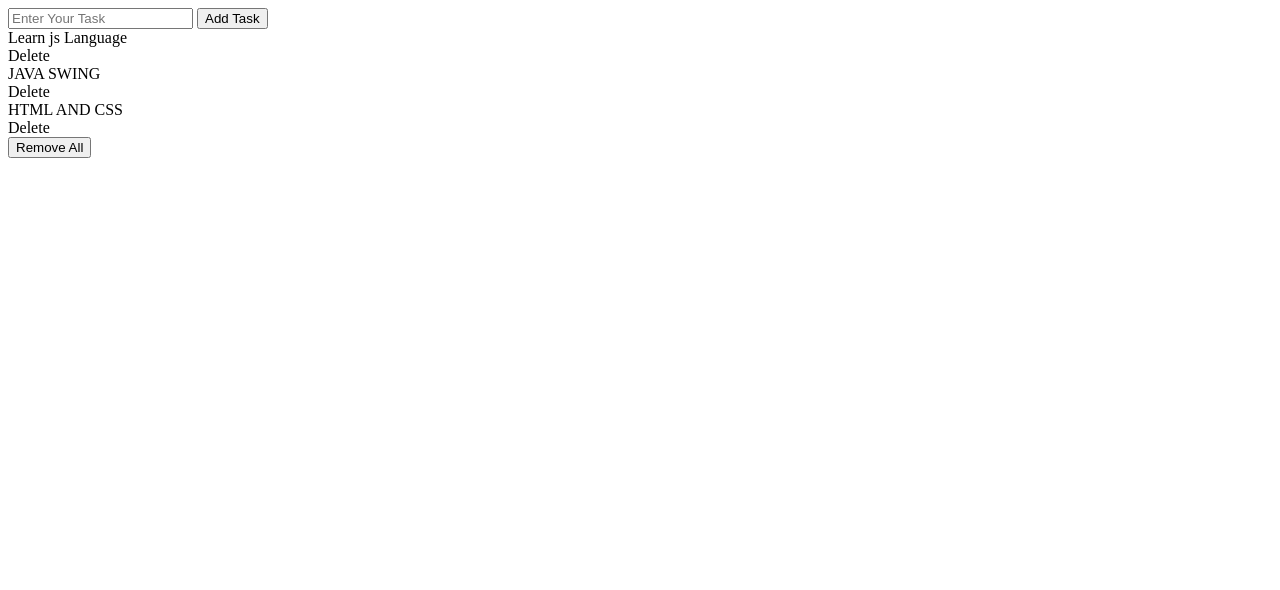
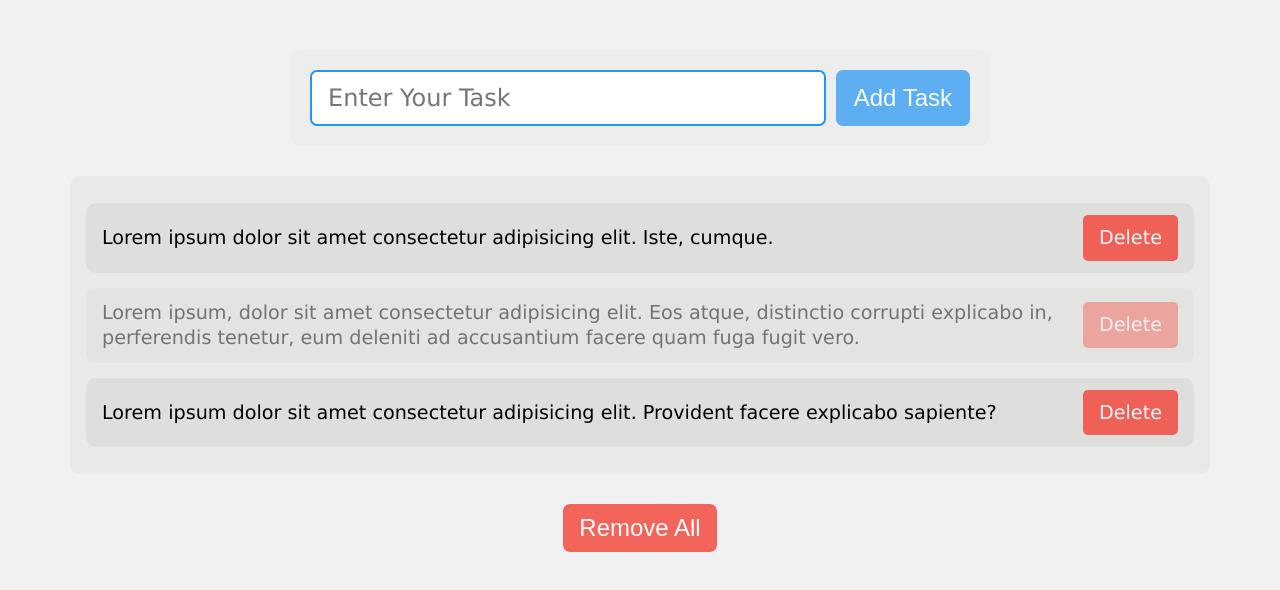
Before and after one commit to cabdishakuur1/ToDo-List, a plain HTML site: page index.html in a window 1280 px wide. Drawn offline with Linux system fonts and the light colour scheme.

Commit message:
Add Style view to HTML

```diff
--- a/css/main.css
+++ b/css/main.css
@@ -0,0 +1,126 @@
+* {
+  -webkit-box-sizing: border-box;
+  -moz-box-sizing: border-box;
+  box-sizing: border-box;
+}
+body {
+  background-color: #f1f1f1;
+  padding: 0;
+  margin: 0;
+  font-family: Verdana, Geneva, Tahoma, sans-serif;
+}
+.container {
+  padding-left: 15px;
+  padding-right: 15px;
+  margin-left: auto;
+  margin-right: auto;
+}
+
+@media (min-width: 768px) {
+  .container {
+    width: 750px;
+  }
+}
+
+@media (min-width: 992px) {
+  .container {
+    width: 970px;
+  }
+}
+
+@media (min-width: 1200px) {
+  .container {
+    width: 1170px;
+  }
+}
+form {
+  padding: 20px;
+  max-width: 700px;
+  margin: auto;
+  margin-top: 50px;
+  display: flex;
+  gap: 10px;
+  background-color: #ededed;
+  border-radius: 10px;
+}
+form .task-value {
+  font-family: inherit;
+  padding: 12px 16px;
+  font-size: 1.5em;
+  background-color: #fff;
+  color: #2196f3;
+  caret-color: #2196f3;
+  border-radius: 7px;
+  border: 2px solid #2196f3;
+  outline: none;
+  flex-grow: 1;
+}
+form .add-task {
+  border-radius: 7px;
+  border: 2px solid #2196f3;
+  background-color: #2196f3;
+  color: white;
+  font-size: 1.5em;
+  padding: 12px 16px;
+  opacity: 0.7;
+  cursor: pointer;
+  transition: 0.3s;
+}
+form .add-task:hover {
+  opacity: 1;
+}
+.tasks {
+  background-color: #e9e9e9;
+  border-radius: 10px;
+  padding: 12px 16px;
+  line-height: 1.6em;
+  margin: 30px auto;
+}
+.tasks .task {
+  background-color: #dededd;
+  padding: 12px 16px;
+  margin: 15px auto;
+  font-size: 1.2em;
+  border-radius: 10px;
+  display: flex;
+  align-items: center;
+}
+.tasks .task:hover {
+  opacity: 1;
+}
+.tasks .task.done {
+  opacity: 0.5;
+  cursor: pointer;
+}
+.tasks .task .text {
+  flex-grow: 1;
+}
+.tasks .task .del {
+  background-color: #f44336;
+  color: white;
+  border-radius: 5px;
+  padding: 10px 16px;
+  opacity: 0.8;
+  cursor: pointer;
+  transition: 0.3s;
+}
+.tasks .task .del:hover {
+  opacity: 1;
+}
+.del-all {
+  width: fit-content;
+  background-color: #f44336;
+  color: white;
+  border: none;
+  font-size: 1.5em;
+  padding: 10px 16px;
+  border-radius: 7px;
+  margin: 10px auto;
+  display: block;
+  opacity: 0.8;
+  cursor: pointer;
+  transition: 0.3s;
+}
+.del-all:hover {
+  opacity: 1;
+}
--- a/index.html
+++ b/index.html
@@ -15,17 +15,27 @@
       </form>
       <div class="tasks">
         <div class="task">
-          <div class="text">Learn js Language</div>
+          <div class="text">
+            Lorem ipsum dolor sit amet consectetur adipisicing elit. Iste,
+            cumque.
+          </div>
           <span class="del">Delete</span>
         </div>
 
         <div class="task done">
-          <div class="text">JAVA SWING</div>
+          <div class="text">
+            Lorem ipsum, dolor sit amet consectetur adipisicing elit. Eos atque,
+            distinctio corrupti explicabo in, perferendis tenetur, eum deleniti
+            ad accusantium facere quam fuga fugit vero.
+          </div>
           <span class="del">Delete</span>
         </div>
 
         <div class="task">
-          <div class="text">HTML AND CSS</div>
+          <div class="text">
+            Lorem ipsum dolor sit amet consectetur adipisicing elit. Provident
+            facere explicabo sapiente?
+          </div>
           <span class="del">Delete</span>
         </div>
       </div>
```
